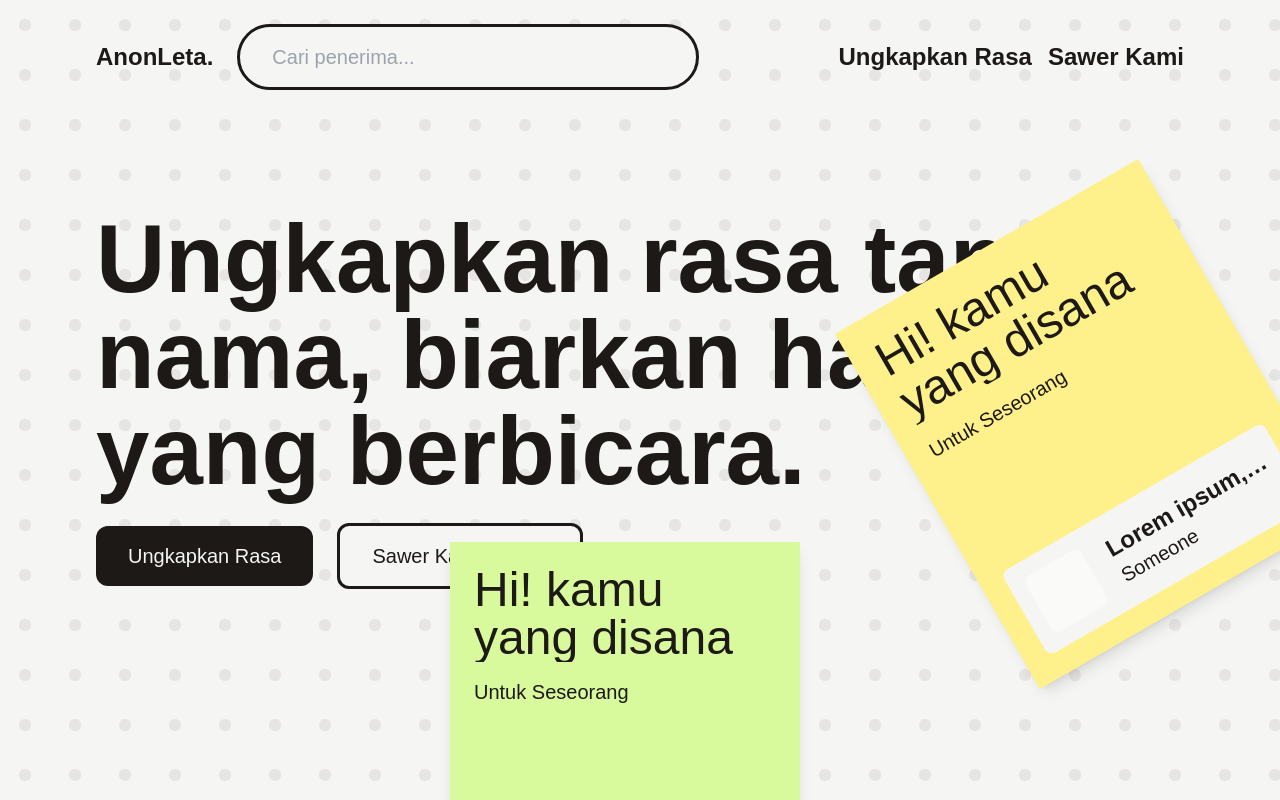
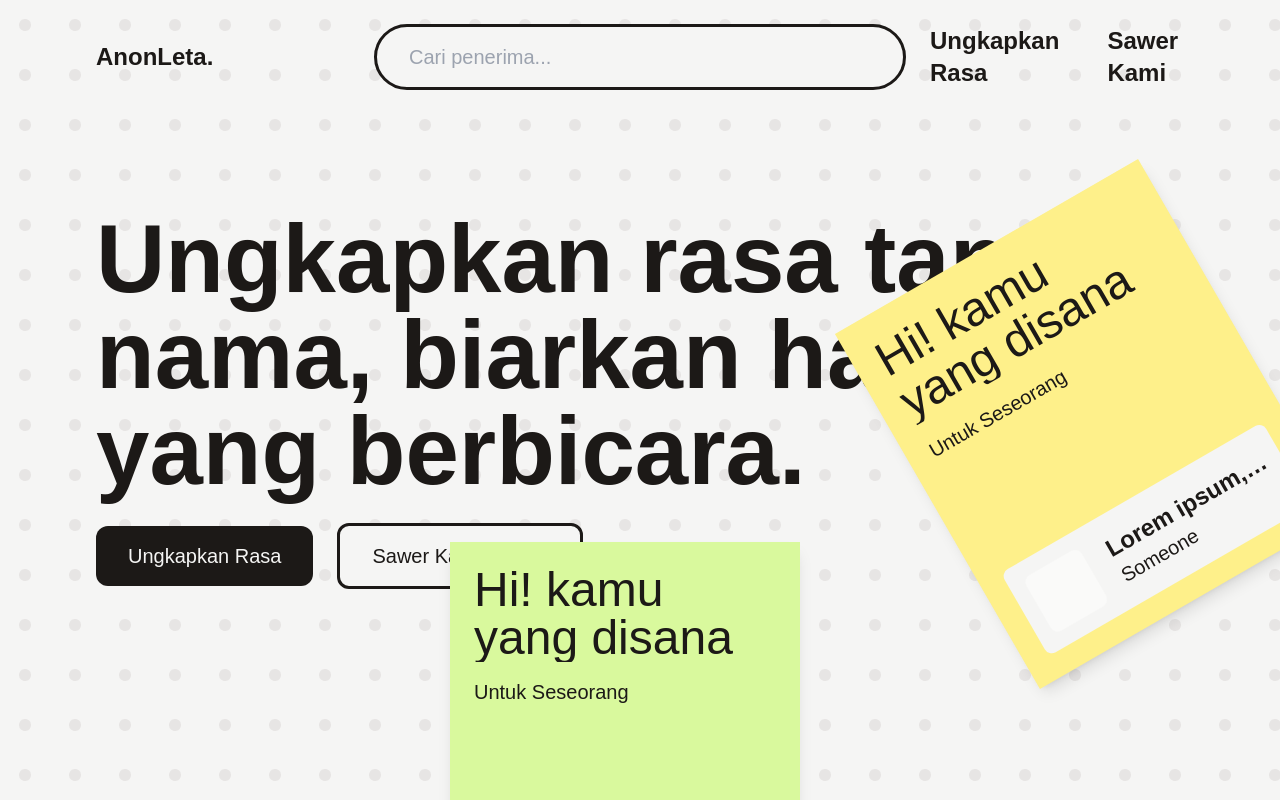
Before and after one commit to MatchaTi/anon-leta, a Next.js app: page / in a window 1280 px wide. Shown: the top 800 px of the page. Built offline with nearby package versions, Linux system fonts and the light colour scheme; no server answers; the database is empty; a web font is replaced by a local one.

Commit message:
chore: update layout navbar

```diff
--- a/src/components/navbar.tsx
+++ b/src/components/navbar.tsx
@@ -15,11 +15,15 @@ export default function Navbar() {
   }
 
   return (
-    <nav className='mx-auto p-6 flex items-center justify-between gap-6 absolute top-0 left-0 right-0 z-10 max-w-[2000px] lg:px-24'>
+    <nav className='mx-auto p-6 flex items-center gap-6 absolute top-0 left-0 right-0 z-10 max-w-[2000px] lg:px-24 lg:grid lg:grid-cols-12 '>
       <Link href='/' className='flex items-center gap-6 text-2xl font-bold'>
         <span>AnonLeta.</span>
       </Link>
-      <form action='' onSubmit={searchRecipient} className='w-full'>
+      <form
+        action=''
+        onSubmit={searchRecipient}
+        className='w-full lg:col-start-4 lg:col-span-6'
+      >
         <input
           type='text'
           className='w-full py-4 px-8 rounded-full bg-stone-100 border-stone-900 border-[3px]'
@@ -27,15 +31,15 @@ export default function Navbar() {
           onChange={(e) => setSearch(e.target.value)}
         />
       </form>
-      <div className='w-full hidden items-center gap-4 justify-end lg:flex'>
+      <div className='hidden w-full col-span-3 items-center gap-12 justify-end lg:flex'>
         <Link
           href='/send'
           className='flex items-center gap-6 text-2xl font-bold'
         >
-          <span>Ungkapkan Rasa</span>
+          Ungkapkan Rasa
         </Link>
         <Link href='/' className='flex items-center gap-6 text-2xl font-bold'>
-          <span>Sawer Kami</span>
+          Sawer Kami
         </Link>
       </div>
     </nav>
```
